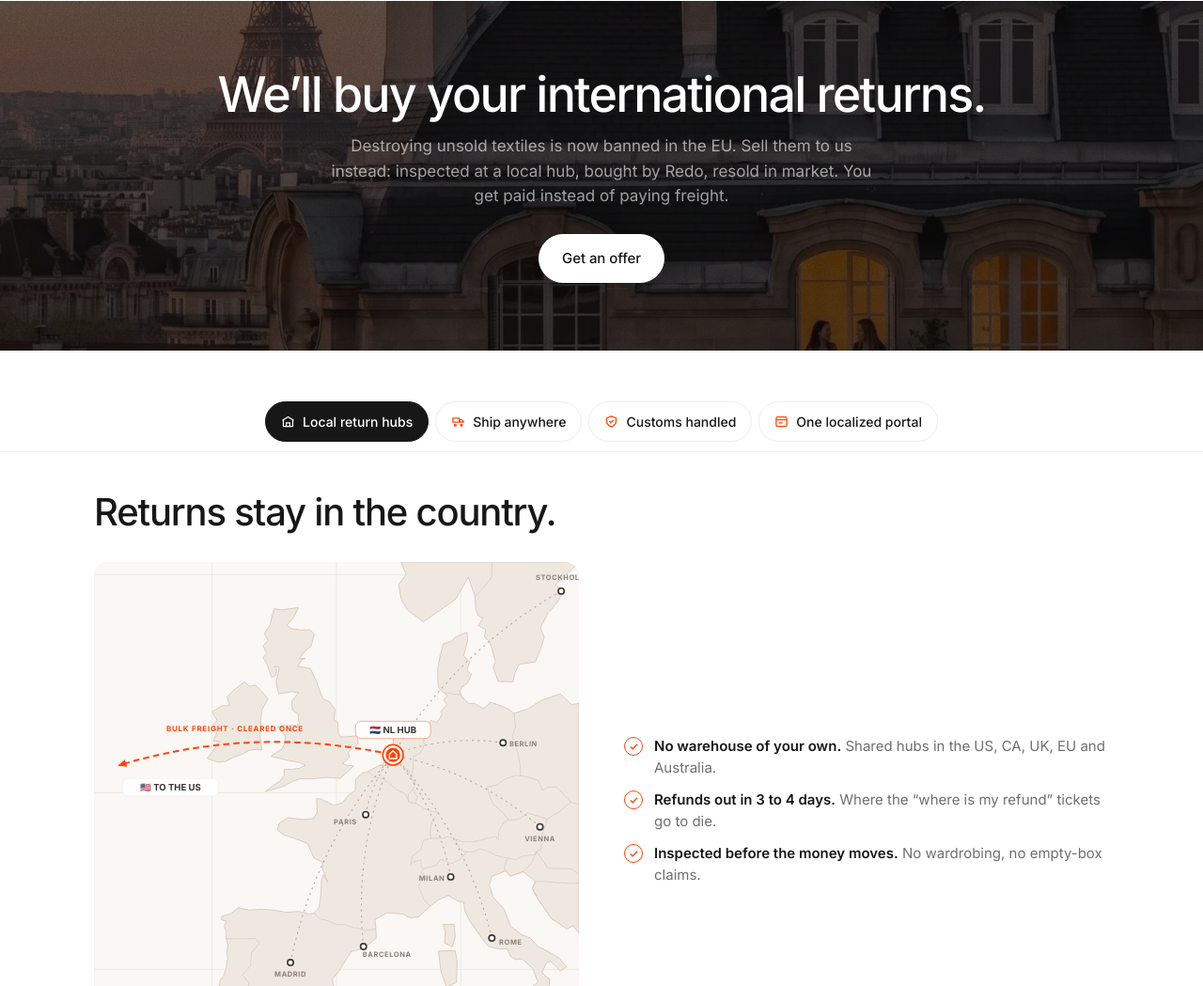
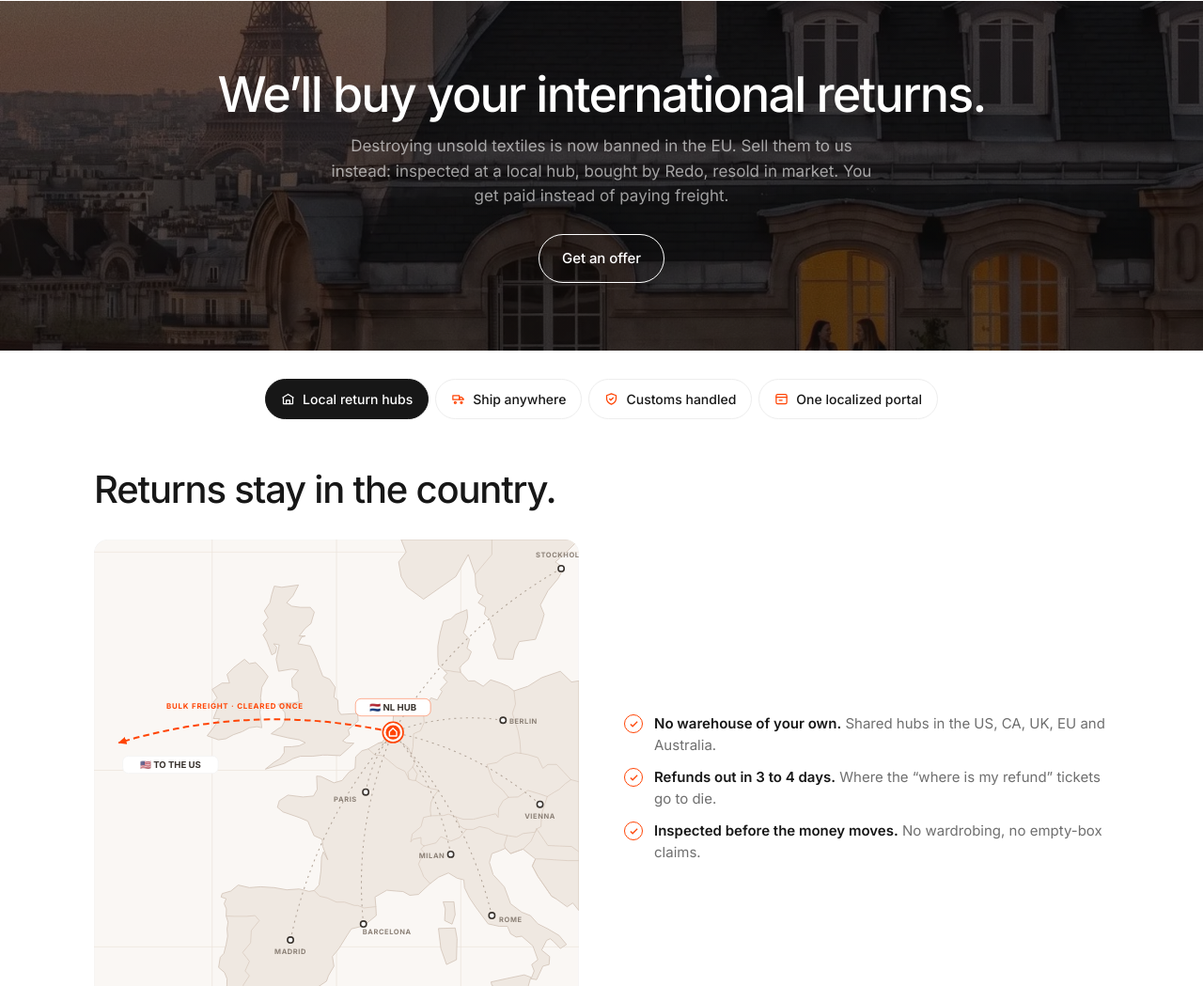
Before and after one commit to RedoKitchen/international-returns-landing-page, a website: page index.html in a window 1280 px wide. Shown: the part 670-1719 px from the top of the page at 94% size. Drawn offline with Linux system fonts and the light colour scheme.

Commit message:
Pill bar polish: no frame at rest (hairline only when pinned), tighter gap, auto-centers the active pill; buyback CTA is a white ghost button
Co-Authored-By: Claude Fable 5 <noreply@anthropic.com>

```diff
--- a/index.html
+++ b/index.html
@@ -191,10 +191,11 @@
   .pillar-pills-wrap {
     position: sticky; top: 64px; z-index: 50;
     background: var(--bg);
-    border-bottom: 1px solid var(--line-2);
-    margin-top: 44px;
-    transition: transform .3s cubic-bezier(.22,1,.36,1), opacity .25s;
-  }
+    border-bottom: 1px solid transparent;
+    margin-top: 20px;
+    transition: transform .3s cubic-bezier(.22,1,.36,1), opacity .25s, border-color .2s;
+  }
+  .pillar-pills-wrap.stuck { border-bottom-color: var(--line-2); }
   .pillar-pills-wrap.hide { transform: translateY(-140%); opacity: 0; pointer-events: none; }
   .pillar-pills {
     display: flex; gap: 7px;
@@ -545,8 +546,8 @@
     max-width: 600px;
     line-height: 1.55;
   }
-  .m-cta .btn-primary { background: #fff; color: var(--ink); border-color: #fff; }
-  .m-cta .btn-primary:hover { background: var(--gray-3); }
+  .m-cta .btn-primary { background: transparent; color: #fff; border: 1.5px solid #fff; }
+  .m-cta .btn-primary:hover { background: rgba(255,255,255,.14); }
 
   /* ===== FAQ accordion (Loop-style) ===== */
   .faq { padding: 48px 20px 64px; }
@@ -1353,10 +1354,19 @@
     function vis(){
       var atBook = book && book.getBoundingClientRect().top < window.innerHeight * 0.6;
       pnav.classList.toggle('hide', atBook);
+      pnav.classList.toggle('stuck', pnav.getBoundingClientRect().top <= 65 && !atBook);
     }
     vis(); addEventListener('scroll', vis, { passive: true }); addEventListener('resize', vis, { passive: true });
     if ('IntersectionObserver' in window) {
-      var spy = new IntersectionObserver(function(en){ en.forEach(function(x){ if (x.isIntersecting) { links.forEach(function(a){ a.classList.toggle('on', a.getAttribute('data-spy') === x.target.id); }); } }); }, { rootMargin: '-40% 0px -55% 0px' });
+      var track = pnav.querySelector('.pillar-pills');
+      var spy = new IntersectionObserver(function(en){ en.forEach(function(x){ if (x.isIntersecting) {
+        links.forEach(function(a){ a.classList.toggle('on', a.getAttribute('data-spy') === x.target.id); });
+        // Keep the active pill in view in the horizontally scrollable bar
+        var active = pnav.querySelector('.p-pill.on');
+        if (active && track && track.scrollWidth > track.clientWidth) {
+          track.scrollTo({ left: active.offsetLeft - (track.clientWidth - active.offsetWidth) / 2, behavior: 'smooth' });
+        }
+      } }); }, { rootMargin: '-40% 0px -55% 0px' });
       ['warehouses', 'shipping', 'customs', 'portal'].forEach(function(id){ var s = document.getElementById(id); if (s) spy.observe(s); });
     }
   })();
```
